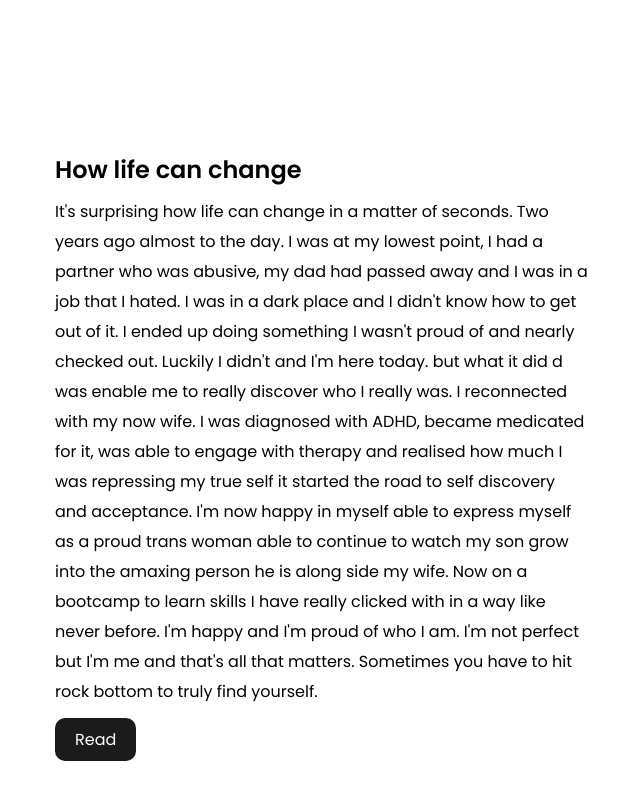
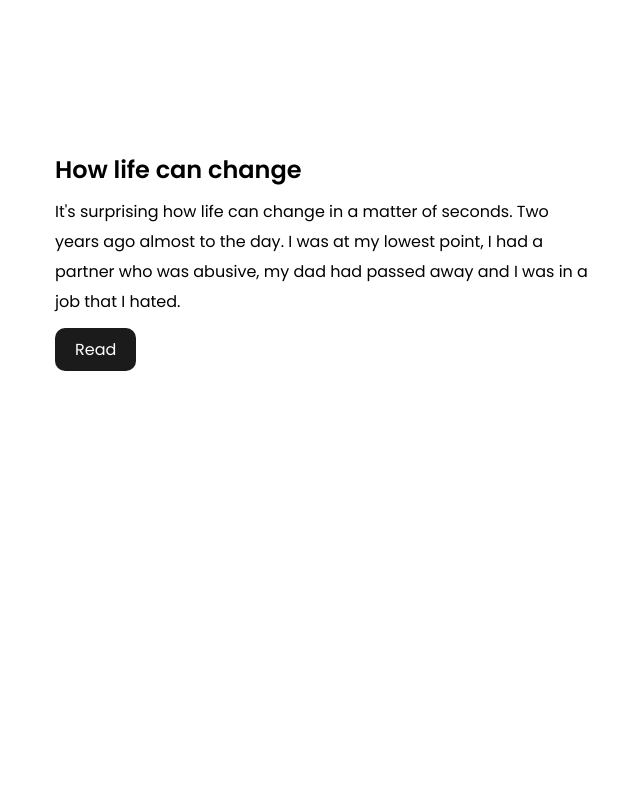
Before and after one commit to nicky-mc/Blog-Project-Take-1, a website: page public/home.html in a window 1280 px wide. Shown: the part 1282-2082 px from the top of the page, without its empty margins (9-649 px from the left). After the commit the page ends 1694 px from the top, so only its background shows below. Drawn offline with Linux system fonts and the light colour scheme.

Commit message:
made home page a summary rather than full article that is on blog.html

```diff
--- a/public/home.html
+++ b/public/home.html
@@ -43,20 +43,7 @@
             It's surprising how life can change in a matter of seconds. Two
             years ago almost to the day. I was at my lowest point, I had a
             partner who was abusive, my dad had passed away and I was in a job
-            that I hated. I was in a dark place and I didn't know how to get out
-            of it. I ended up doing something I wasn't proud of and nearly
-            checked out. Luckily I didn't and I'm here today. but what it did d
-            was enable me to really discover who I really was. I reconnected
-            with my now wife. I was diagnosed with ADHD, became medicated for
-            it, was able to engage with therapy and realised how much I was
-            repressing my true self it started the road to self discovery and
-            acceptance. I'm now happy in myself able to express myself as a
-            proud trans woman able to continue to watch my son grow into the
-            amaxing person he is along side my wife. Now on a bootcamp to learn
-            skills I have really clicked with in a way like never before. I'm
-            happy and I'm proud of who I am. I'm not perfect but I'm me and
-            that's all that matters. Sometimes you have to hit rock bottom to
-            truly find yourself.
+            that I hated.
           </p>
           <a href="./blog.html" class="btn dark">read</a>
         </div>
```
